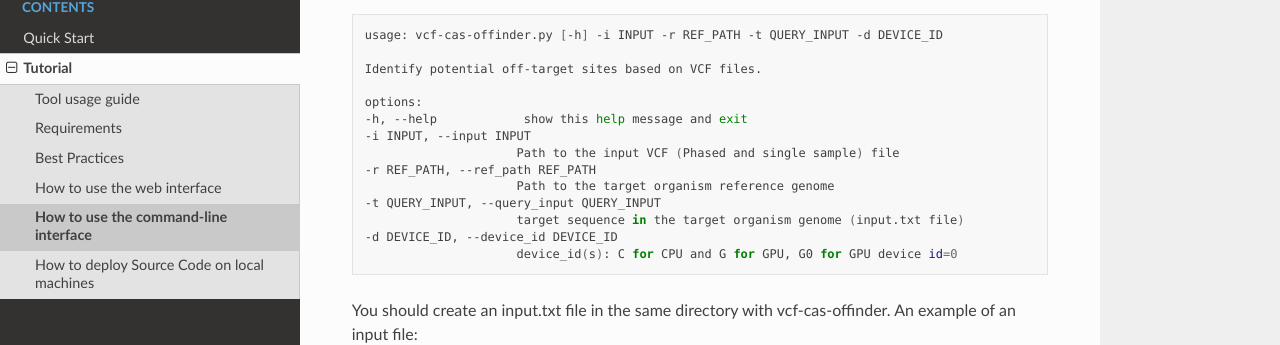
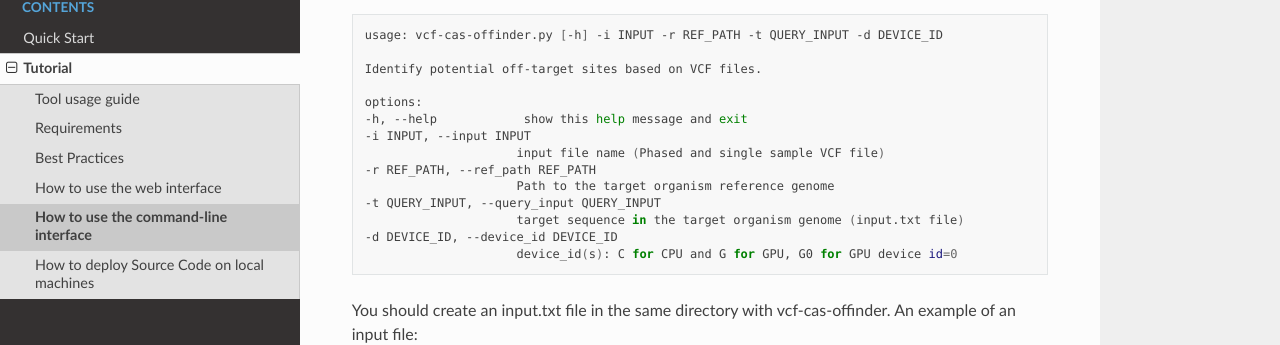
Before and after one commit to pnucolab/rgen-toolkit, a Sphinx documentation site: the page built from docs/source/userguide/05-cli.rst, in a window 1280 px wide and 900 px high, scrolled down 1389 px. Shown: the part 114-459 px from the top of the window. Built offline with Sphinx 7.4.7 and the Read the Docs theme 3.1.0, drawn with Linux system fonts in a browser that asks for light colours.

Commit message:
Update 05-cli.rst

```diff
--- a/docs/source/userguide/05-cli.rst
+++ b/docs/source/userguide/05-cli.rst
@@ -73,7 +73,7 @@ For a short help, try running:
    options:
    -h, --help            show this help message and exit
    -i INPUT, --input INPUT
-                        Path to the input VCF (Phased and single sample) file
+                        input file name (Phased and single sample VCF file)
    -r REF_PATH, --ref_path REF_PATH
                         Path to the target organism reference genome
    -t QUERY_INPUT, --query_input QUERY_INPUT
```
